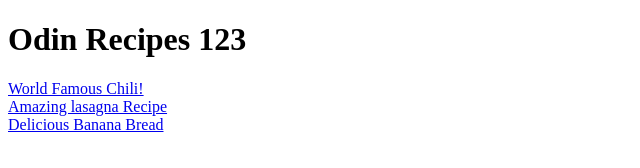
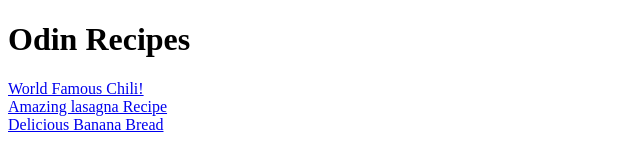
Before and after one commit to Baynea2001/odin-recipes, a plain HTML site: page index.html in a window 1280 px wide. Shown: the full height of the page, 0-640 px from the left. Drawn offline with Linux system fonts and the light colour scheme.

Commit message:
testing index

```diff
--- a/index.html
+++ b/index.html
@@ -3,12 +3,12 @@
 
 <head>
     <meta charset="UTF-8">
-    <title> Odin Recipes </title>
+    <title> Odin Recipes 123</title>
 </head>
 
 <body>
 
-    <h1> Odin Recipes 123 </h1>
+    <h1> Odin Recipes </h1>
     <a href="/recipes/chili.html">World Famous Chili!</a>
     <br>
     <a href="/recipes/chili.html">Amazing lasagna Recipe</a>
```
